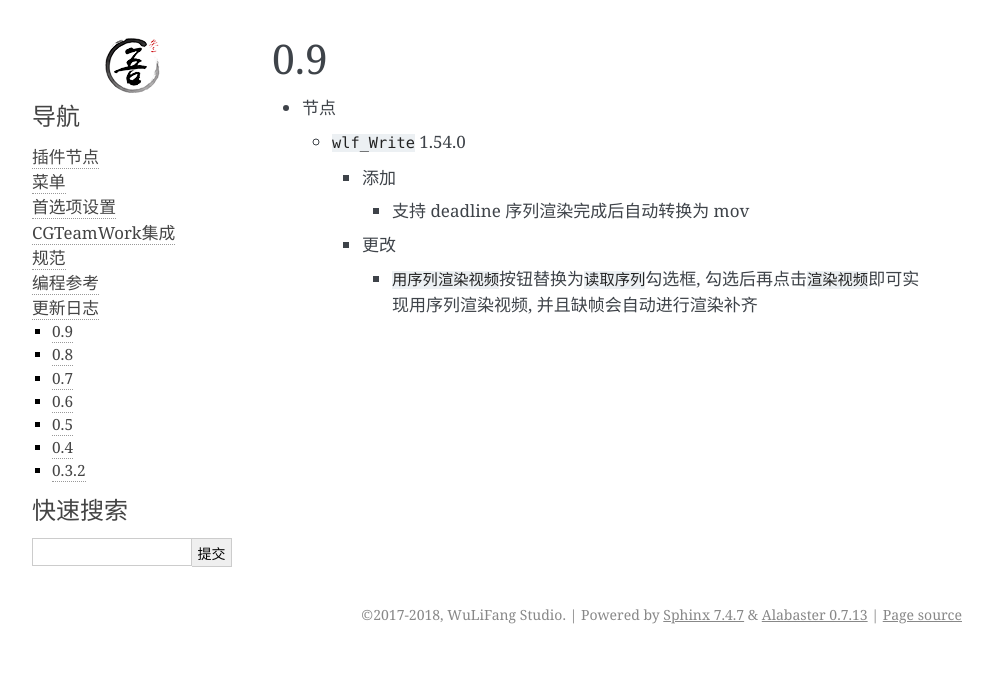
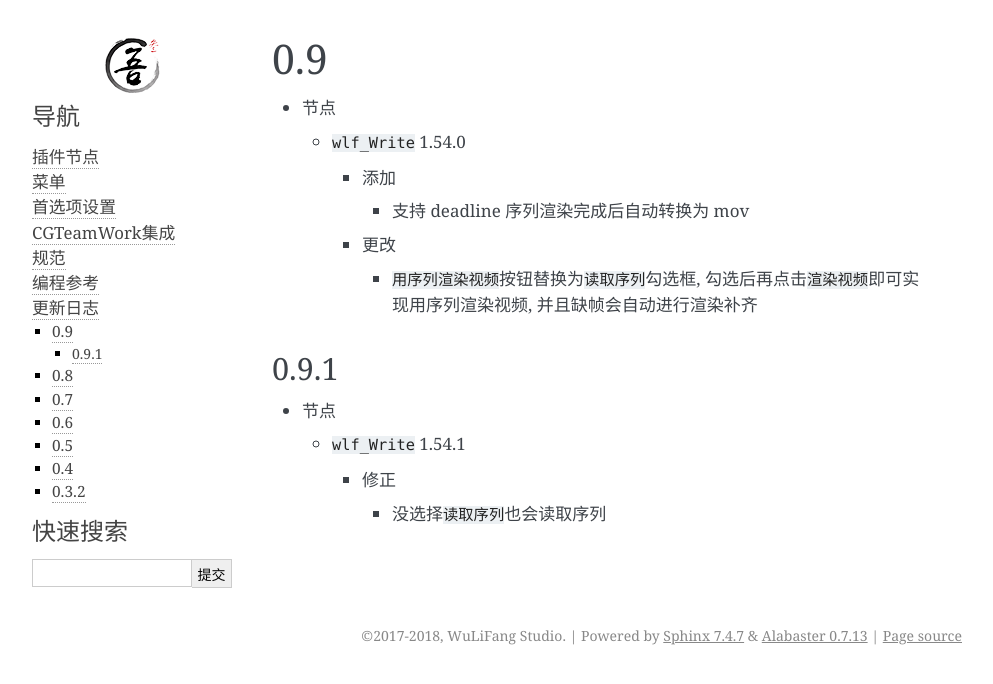
Before and after one commit to WuLiFang/Nuke, a Sphinx documentation site: the page built from source/changelogs/007_0.9.md, in a window 1280 px wide. Shown: the top 684 px of the page, without its empty margins (148-1141 px from the left). Built offline with Sphinx 7.4.7, drawn with Linux system fonts in a browser that asks for light colours.

Commit message:
Add changelogs: 0.9.1

```diff
--- a/source/changelogs/007_0.9.md
+++ b/source/changelogs/007_0.9.md
@@ -6,3 +6,10 @@
       - 支持 deadline 序列渲染完成后自动转换为 mov
     - 更改
       - `用序列渲染视频`按钮替换为`读取序列`勾选框, 勾选后再点击`渲染视频`即可实现用序列渲染视频, 并且缺帧会自动进行渲染补齐
+
+## 0.9.1
+
+- 节点
+  - `wlf_Write` 1.54.1
+    - 修正
+      - 没选择`读取序列`也会读取序列
```
